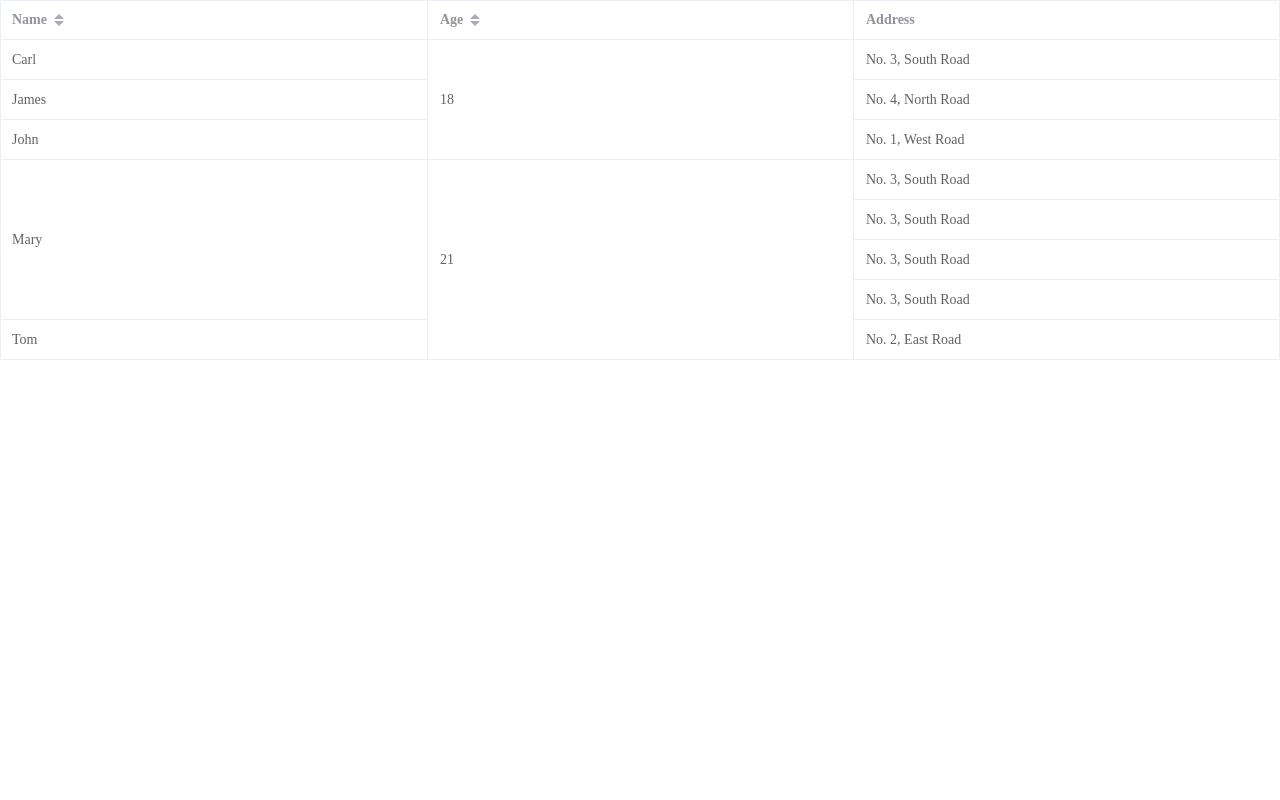
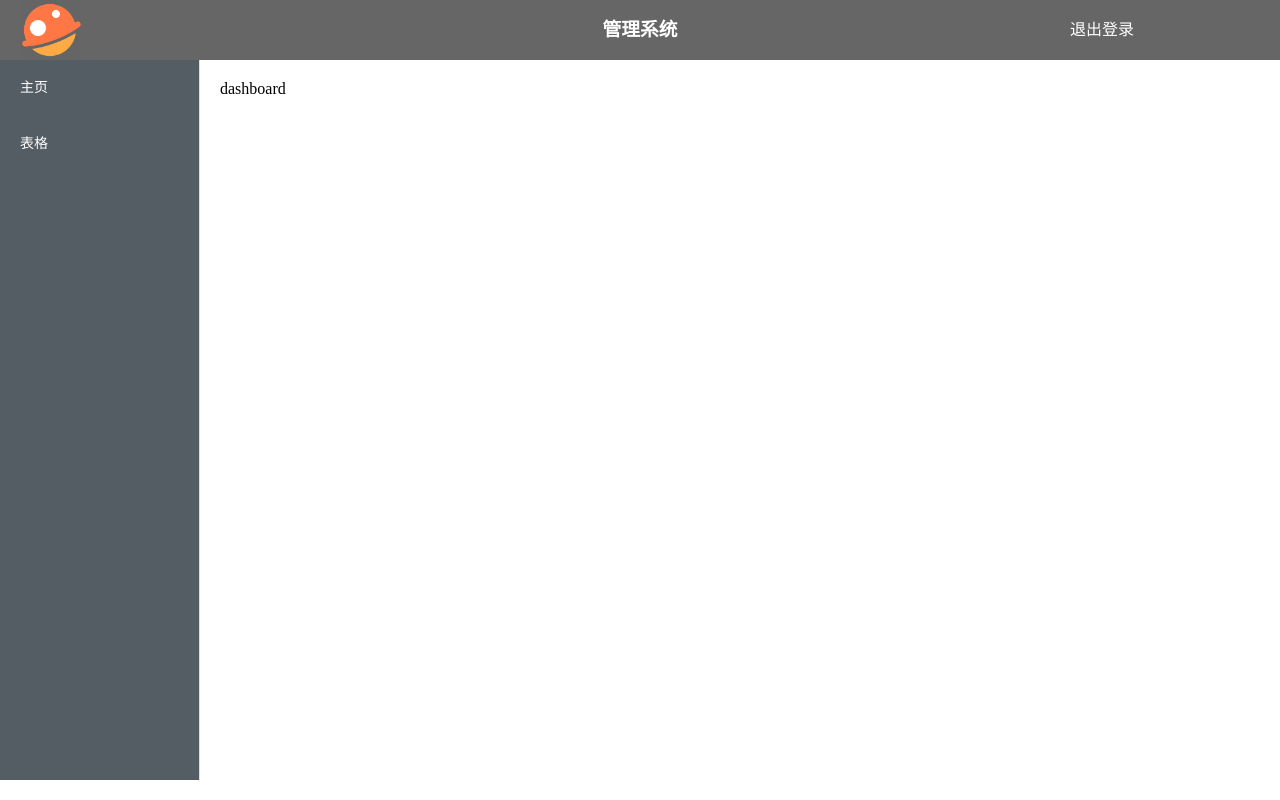
Before and after one commit to haochen-star/-vue3-ts-test-demo, a Vue app: page /dashboard#/table in a window 1280 px wide. Built offline with nearby package versions, Linux system fonts and the light colour scheme.

Commit message:
更新布局和路由

```diff
--- /dev/null
+++ b/src/layout/Index.vue
@@ -0,0 +1,78 @@
+<template>
+  <div>
+    <el-container>
+      <el-header>
+        <el-row :gutter="20">
+          <el-col :span="4">
+            <img src="@/assets/myLogo.png" class="logo" />
+          </el-col>
+          <el-col :span="16"><h3>管理系统</h3></el-col>
+          <el-col :span="4"><span class="quit-login">退出登录</span></el-col>
+        </el-row>
+      </el-header>
+      <el-container>
+        <el-aside width="200px">
+          <el-menu
+            active-text-color="#ffd04b"
+            background-color="#545c64"
+            class="el-menu-vertical-demo"
+            default-active="2"
+            text-color="#fff"
+            router
+          >
+            <!-- router是开启路由模式，通过index属性来进行跳转 -->
+            <el-menu-item
+              v-for="item in menuList"
+              :key="item.path"
+              :index="item.path"
+            >
+              <span>{{ item.meta.title }}</span>
+            </el-menu-item>
+          </el-menu>
+        </el-aside>
+        <el-main>
+          <router-view></router-view>
+        </el-main>
+      </el-container>
+    </el-container>
+  </div>
+</template>
+
+<script lang="ts">
+import { defineComponent } from 'vue'
+import { useRouter } from 'vue-router'
+
+export default defineComponent({
+  name: 'layout',
+  setup() {
+    const router = useRouter()
+    console.log(router.getRoutes())
+    const menuList = router.getRoutes().filter(route => route.meta.isShow)
+    return {
+      menuList
+    }
+  }
+})
+</script>
+
+<style scoped lang="scss">
+.el-header {
+  background-color: #666;
+  height: 60px;
+  .logo {
+    height: 60px;
+  }
+  h3,
+  .quit-login {
+    text-align: center;
+    height: 60px;
+    line-height: 60px;
+    color: #fff;
+  }
+}
+.el-aside {
+  .el-menu {
+    height: calc(100vh - 80px);
+  }
+}
+</style>
--- a/src/router/index.ts
+++ b/src/router/index.ts
@@ -1,6 +1,33 @@
-import { createRouter, createWebHashHistory, RouteRecordRaw } from 'vue-router'
+import { createRouter, createWebHistory, RouteRecordRaw } from 'vue-router'
+import Layout from '../layout/Index.vue'
 
 const routes: Array<RouteRecordRaw> = [
+  {
+    path: '/',
+    name: 'layout',
+    component: Layout,
+    redirect: '/dashboard',
+    children: [
+      {
+        path: 'dashboard',
+        name: 'dashboard',
+        meta: {
+          isShow: true,
+          title: '主页'
+        },
+        component: () => import('../views/dashboard/Index.vue')
+      },
+      {
+        path: '/table',
+        name: 'table',
+        meta: {
+          isShow: true,
+          title: '表格'
+        },
+        component: () => import('../views/table/TableRowspan.vue')
+      }
+    ]
+  },
   {
     path: '/about',
     name: 'About',
@@ -16,11 +43,6 @@ const routes: Array<RouteRecordRaw> = [
     component: () => import('../views/Login.vue')
   },
   {
-    path: '/table',
-    name: 'table',
-    component: () => import('../views/Table.vue')
-  },
-  {
     path: '/permission',
     name: 'permission',
     component: () => import('../views/permission/Index.vue')
@@ -28,7 +50,7 @@ const routes: Array<RouteRecordRaw> = [
 ]
 
 const router = createRouter({
-  history: createWebHashHistory(),
+  history: createWebHistory(),
   routes
 })
 
--- /dev/null
+++ b/src/views/dashboard/Index.vue
@@ -0,0 +1,16 @@
+<template>
+  <div>dashboard</div>
+</template>
+
+<script lang="ts">
+import { defineComponent } from 'vue'
+
+export default defineComponent({
+  name: 'dashboard',
+  setup() {
+    return {}
+  }
+})
+</script>
+
+<style scoped></style>
--- a/src/views/Table.vue
+++ b/src/views/table/TableRowspan.vue
@@ -10,12 +10,12 @@
 
 <script lang="ts">
 import { defineComponent } from 'vue'
-import { TableDataItem } from '../type/table'
+import { TableDataItem } from '../../type/table'
 
 import _ from 'lodash'
 
 export default defineComponent({
-  name: 'MyTable',
+  name: 'TableRowspan',
   data() {
     return {
       tableData: [
```
Also changed, not shown: components.d.ts (+8 -0 lines), src/assets/myLogo.png (added).
